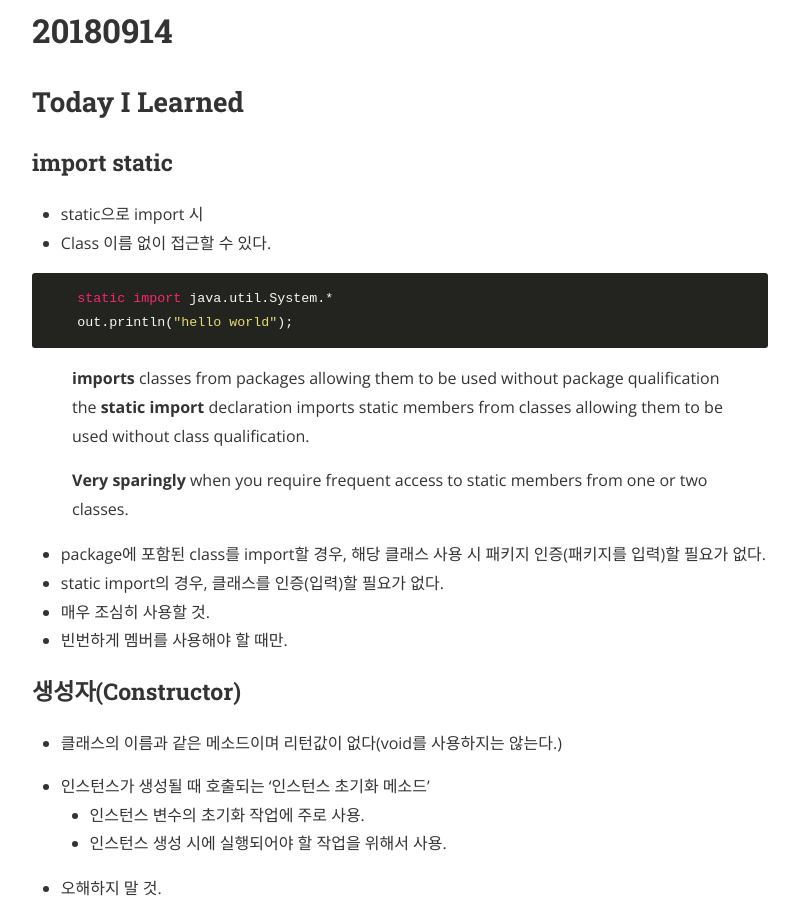
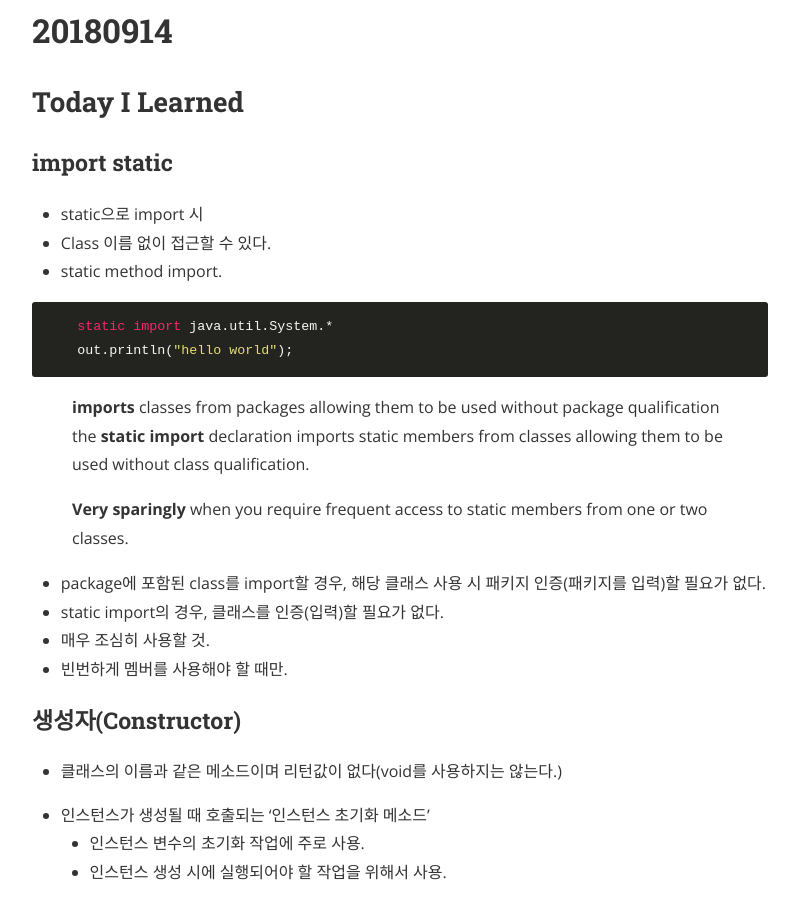
Before and after one commit to Oraindrop/oraindrop.github.io, a Jekyll site: the page built from _posts/TIL/2018-09-14-TIL.md, in a window 1280 px wide and 900 px high, scrolled down 339 px. Shown: the whole window, without its empty margins (240-1039 px from the left). Built offline with Jekyll 4.4.1, drawn with Linux system fonts in a browser that asks for light colours; nearby versions of some CDN libraries; comment, search, counter and statistics services are not loaded.

Commit message:
add one line

````diff
--- a/_posts/TIL/2018-09-14-TIL.md
+++ b/_posts/TIL/2018-09-14-TIL.md
@@ -13,6 +13,7 @@ tags: til
 ### import static
 - static으로 import 시
 - Class 이름 없이 접근할 수 있다.
+- static method import.
 
 ```java
     static import java.util.System.*
````
